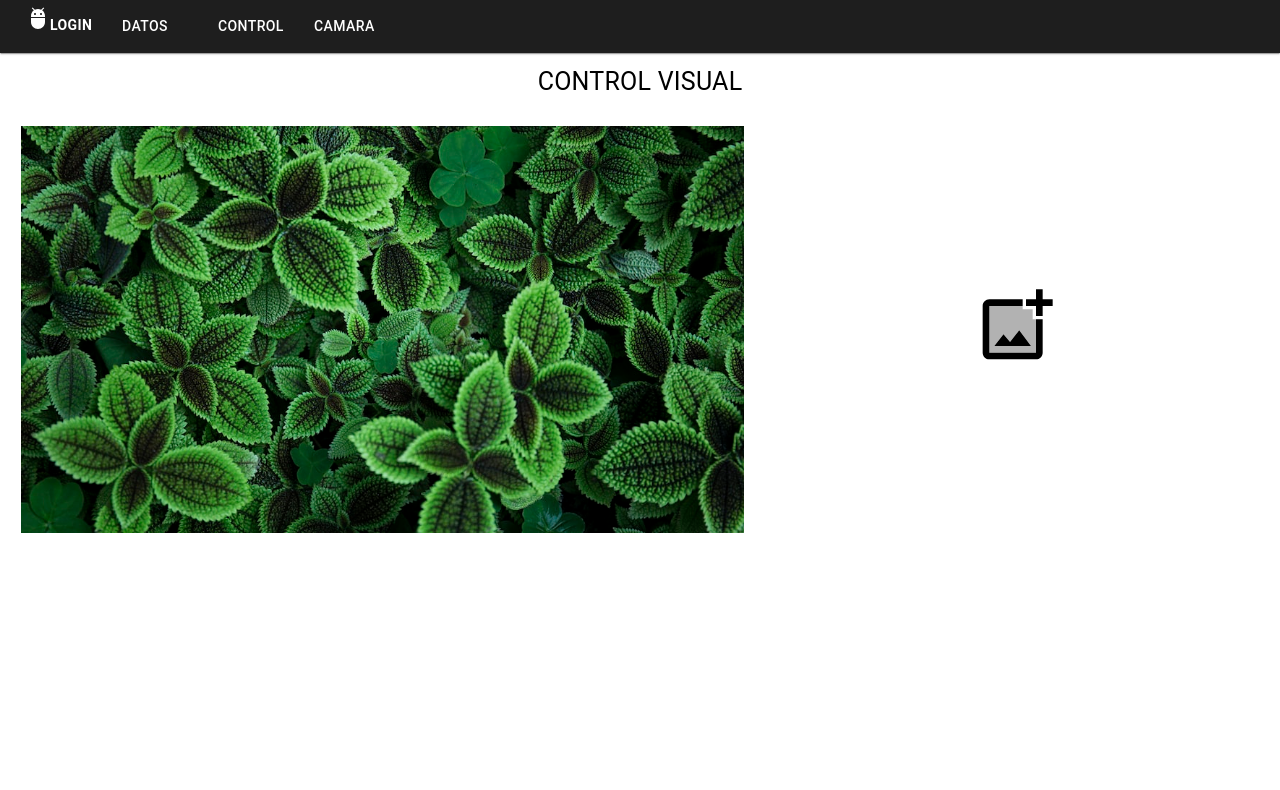
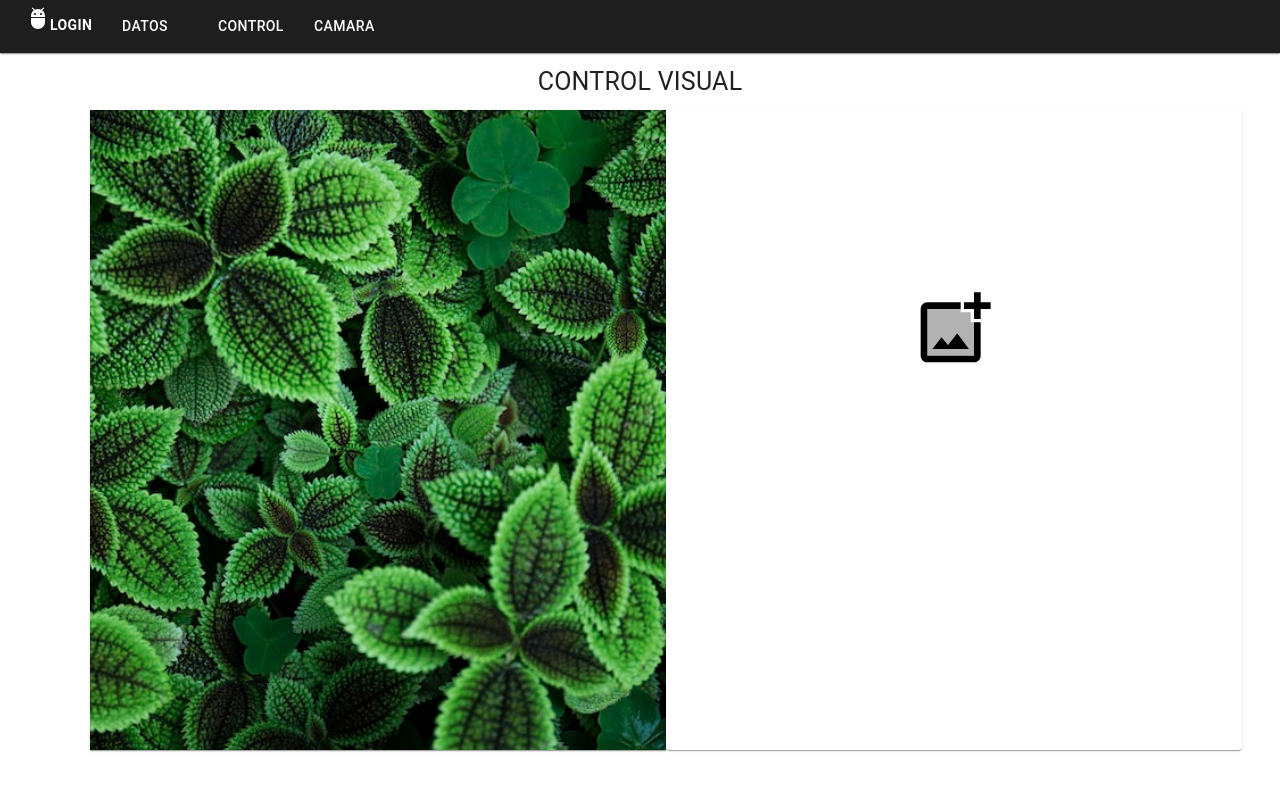
Before and after one commit to dcontt00/arq, a React (Create React App) app in the folder frontend/: page /camera in a window 1280 px wide. Shown: the top 790 px of the page. Built offline with nearby package versions, Linux system fonts and the light colour scheme.

Commit message:
Retocadas las paginas y cambiado data por datoLook

```diff
--- a/frontend/src/App.js
+++ b/frontend/src/App.js
@@ -8,7 +8,7 @@ import {
   Route,
 } from "react-router-dom";
 import Login from "./pages/login";
-import Data from "./pages/data";
+import Data from "./pages/dataLook";
 import Control from "./pages/control";
 import Camera from "./pages/camera";
 import "./App.css";
@@ -20,7 +20,7 @@ export default function App() {
         <Routes>
           <Route path="/" element={<Navigate to="/login" />}></Route>
           <Route path="/login" element={<Login />}></Route>
-          <Route path="/data" element={<Data />}></Route>
+          <Route path="/dataLook" element={<Data />}></Route>
           <Route path="/control" element={<Control />}></Route>
           <Route path="/camera" element={<Camera />}></Route>
         </Routes>
--- a/frontend/src/components/Appbar.js
+++ b/frontend/src/components/Appbar.js
@@ -19,7 +19,7 @@ export default function ResponsiveAppBar() {
             <Typography variant="h7" fontWeight="700"><AdbIcon/>LOGIN</Typography>
           </Button>
         </Grid>
-        <Grid item lg={3}><Button href={"/data"} sx={{ my: 1, color: "white", display: "block" }}>Datos</Button></Grid>
+        <Grid item lg={3}><Button href={"/dataLook"} sx={{ my: 1, color: "white", display: "block" }}>Datos</Button></Grid>
         <Grid item lg={3}><Button href={"/control"} sx={{ my: 1, color: "white", display: "block" }}>Control</Button></Grid>
         <Grid item lg={3}><Button href={"/camera"} sx={{ my: 1, color: "white", display: "block" }}>Camara</Button></Grid>
       </Grid>
--- a/frontend/src/pages/camera.js
+++ b/frontend/src/pages/camera.js
@@ -4,24 +4,34 @@ import Grid from "@mui/material/Grid";
 import {Button, Typography} from "@mui/material";
 import AddPhoto from '@mui/icons-material/AddPhotoAlternateTwoTone';
 import Box from '@mui/material/Box';
+import Paper from '@mui/material/Paper';
+import CssBaseline from '@mui/material/CssBaseline';
 
 export default function Camera() {
     return(
     <div>
       <AppBar/>
       <Typography fontSize="25" align="center" sx={{mt:"10",mb:"10"}}>CONTROL VISUAL</Typography>
-      <Grid container spacing={2} width={"99%"} sx={{mt:"5",ml:"5"}}>
+      <Grid container sx={{ml:"7%", height: '80vh', width:"90%"}}>
         {/* Ultima foto del invernadero */}
-        <Grid item lg={7}>
-          <img src="planta.jpeg" width={"100%"} alt="imagen" />
+          <CssBaseline />
+          <Grid item lg={6} xs={false} sm={4} md={7} component={Paper} square
+            sx={{
+              backgroundImage: 'url(/images/planta.jpeg)',
+              backgroundRepeat: 'no-repeat',
+              backgroundColor: (t) =>
+                t.palette.mode === 'light' ? t.palette.grey[50] : t.palette.grey[900],
+              backgroundSize: 'cover',
+              backgroundPosition: 'center',
+            }}
+          />
+          {/* Tomar una foto */}
+          <Grid item lg={6} xs={6} component={Paper}>
+            <Box height="100%" align="center">
+              <Button sx={{ mt: "30%" }}><AddPhoto sx={{ fontSize: 80 }}/></Button>
+            </Box>
+          </Grid>
         </Grid>
-        {/* Tomar una foto */}
-        <Grid item lg={5} >
-          <Box height="100%" align="center">
-            <Button sx={{ mt: "30%" }}><AddPhoto sx={{ fontSize: 80 }}/></Button>
-          </Box>
-        </Grid>
-      </Grid>
     </div>
     );
 }
--- a/frontend/src/pages/data.js
+++ /dev/null
@@ -1,43 +0,0 @@
-import * as React from "react";
-import AppBar from "../components/Appbar";
-import Grid from "@mui/material/Grid";
-import {Typography} from "@mui/material";
-import Datos from "../components/Datos";
-import { Bar } from 'react-chartjs-2';
-
-export default function Data(){
-  const data={
-    labels:['Humedad del aire','Humedad del suelo','Temperatura','Luminosidad'],
-    datasets:[{
-      label:'Humedad del aire',
-      backgroundColor:'rgba(0,255,0,1)',
-      borderColor:'black',
-      borderWidth: 1,
-      hoverBackgroundColor:'rgba(0,255,0,0.2)',
-      hoverBorderColor:'#FF0000',
-      data: [100, 75, 20, 40]
-    }]
-  };
-  const opciones ={
-    maintainAspectRatio: false,
-    responsive: true
-  }
-
-  return(
-   <div>
-      <AppBar/>
-      <Typography fontSize="25" align="center" sx={{mt:"10",mb:"10"}}>INFORMACIÓN BÁSICA</Typography>
-      <Grid container spacing={2} width={"99%"} sx={{mt:"5",ml:"5"}}>
-        {/* Ultima foto del invernadero */}
-        <Grid item lg={7}>
-          {/*<Bar data={data}/>*/}
-          <img src="planta.jpeg" alt="imagen" width={"100%"} />
-        </Grid>
-        {/* Datos de los invernaderos */}
-        <Grid item lg={5}>
-         <Datos/>
-        </Grid>
-      </Grid>
-    </div>
-  );
-}
--- /dev/null
+++ b/frontend/src/pages/dataLook.js
@@ -0,0 +1,58 @@
+import * as React from "react";
+import AppBar from "../components/Appbar";
+import Grid from "@mui/material/Grid";
+import {Typography} from "@mui/material";
+import Datos from "../components/Datos";
+import { Bar } from 'react-chartjs-2';
+import Paper from '@mui/material/Paper';
+import CssBaseline from '@mui/material/CssBaseline';
+
+export default function DataLook(){
+  const data={
+    labels: ['Red', 'Orange', 'Blue'],
+    // datasets is an array of objects where each object represents a set of data to display corresponding to the labels above. for brevity, we'll keep it at one object
+    datasets: [{
+      label: 'Popularity of colours',
+      data: [55, 23, 96],// you can set indiviual colors for each bar
+      backgroundColor: [
+        'rgba(255, 255, 255, 0.6)',
+        'rgba(255, 255, 255, 0.6)',
+        'rgba(255, 255, 255, 0.6)'
+      ],
+      borderWidth: 1,
+    }]
+  };
+  const opciones ={
+    maintainAspectRatio: false,
+    responsive: true
+  }
+
+  return(
+   <div>
+      <AppBar/>
+      <Typography fontSize="25" align="center" sx={{mt:"10",mb:"10"}}>INFORMACIÓN BÁSICA</Typography>
+      <CssBaseline />
+      <Grid container sx={{ml:"7%", height: '80vh', width:"90%"}}>
+        {/* Grafica de los datos */}
+        <Grid item lg={6} xs={false} sm={4} md={7} component={Paper} square>
+          {/*<Bar data={data} options={opciones}/>*/}
+        </Grid>
+        {/* Tomar una foto */}
+        <Grid item lg={6} xs={6} component={Paper} square>
+          <Datos/>
+        </Grid>
+      </Grid>
+    </div>
+  );
+}
+
+{/*labels:['Humedad del aire','Humedad del suelo','Temperatura','Luminosidad'],
+    datasets:[{
+      label:'Humedad del aire',
+      backgroundColor:'rgba(0,255,0,1)',
+      borderColor:'black',
+      borderWidth: 1,
+      hoverBackgroundColor:'rgba(0,255,0,0.2)',
+      hoverBorderColor:'#FF0000',
+      data: [100, 75, 20, 40]
+    }] */}
--- a/frontend/src/pages/login.js
+++ b/frontend/src/pages/login.js
@@ -26,17 +26,13 @@ export default function Login() {
         email: data.get('email'),
         password: data.get('password'),
       });
-      navigate("/data");
+      navigate("/dataLook");
     };
 
     return (
         <Grid container component="main" sx={{ height: '100vh' }}>
           <CssBaseline />
-          <Grid
-            item
-            xs={false}
-            sm={4}
-            md={7}
+          <Grid item xs={false} sm={4} md={7}
             sx={{
               backgroundImage: 'url(https://media.admagazine.com/photos/61de539e089751617cd2fc74/3:4/w_1058,h_1411,c_limit/plantas.jpg)',
               backgroundRepeat: 'no-repeat',
@@ -48,35 +44,15 @@ export default function Login() {
           />
           <Grid item xs={12} sm={8} md={5} component={Paper} elevation={6} square>
             <Box
-              sx={{
-                my: 8,
-                mx: 4,
-                display: 'flex',
-                flexDirection: 'column',
-                alignItems: 'center',
-              }}
-            >
+              sx={{my: 8, mx: 4, display: 'flex', flexDirection: 'column', alignItems: 'center'}}>
               <Avatar alt="Remy Sharp" src="/static/images/avatar/1.jpg" />
               <Typography component="h1" variant="h5">
                 Iniciar sesión
               </Typography>
               <Box component="form" noValidate onSubmit={handleSubmit} sx={{ mt: 1 }}>
-                <TextField
-                  margin="normal"
-                  required
-                  fullWidth
-                  id="user"
-                  label="Username"
-                  name="user"
-                  autoComplete="user"
-                  autoFocus
-                />
-                <Button
-                  type="submit"
-                  fullWidth
-                  variant="contained"
-                  sx={{ mt: 3, mb: 2 }}
-                >
+                <TextField margin="normal" required fullWidth id="user" label="Username"
+                 name="user" autoComplete="user" autoFocus />
+                <Button type="submit" fullWidth variant="contained" sx={{ mt: 3, mb: 2 }}>
                   Entrar
                 </Button>
                 <Copyright sx={{ mt: 5 }} />
```
Also changed, not shown: frontend/public/images/planta.jpeg (renamed from frontend/public/planta.jpeg), frontend/src/images/icono_planta.png (deleted).
